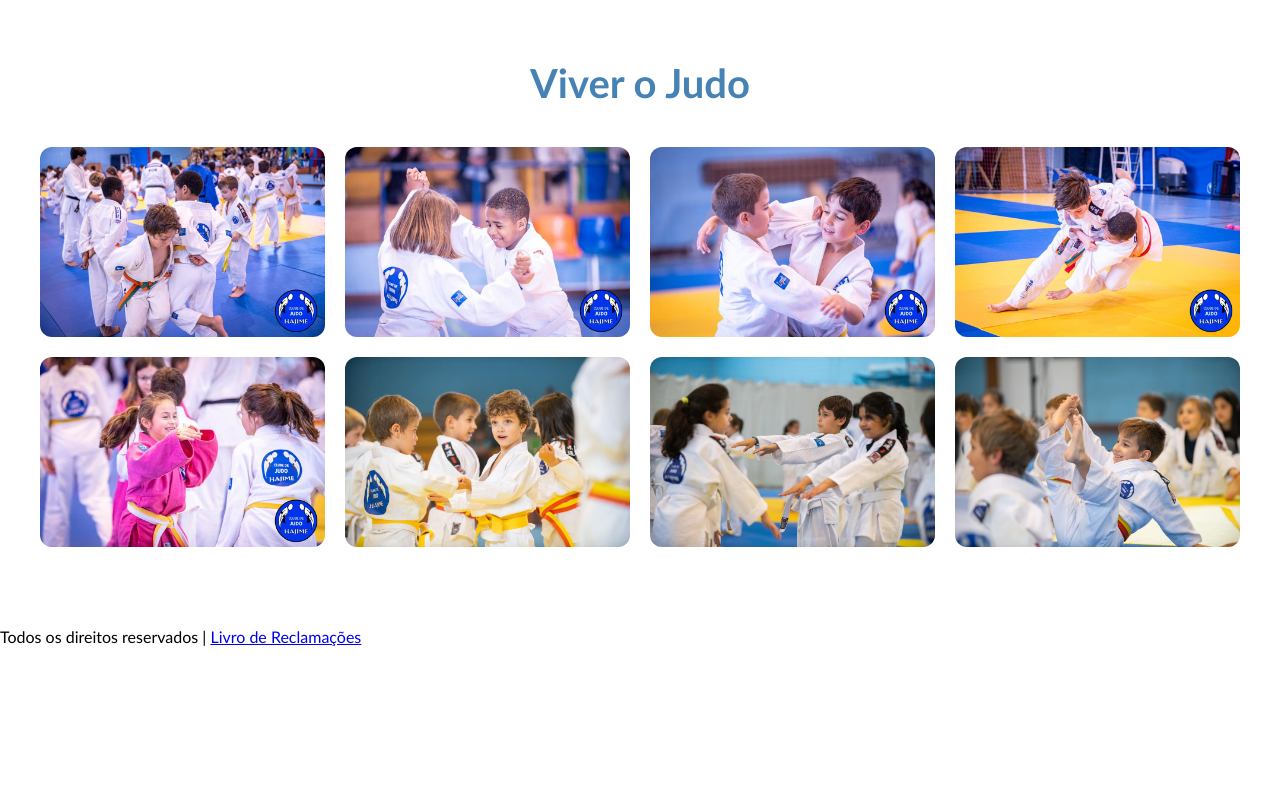
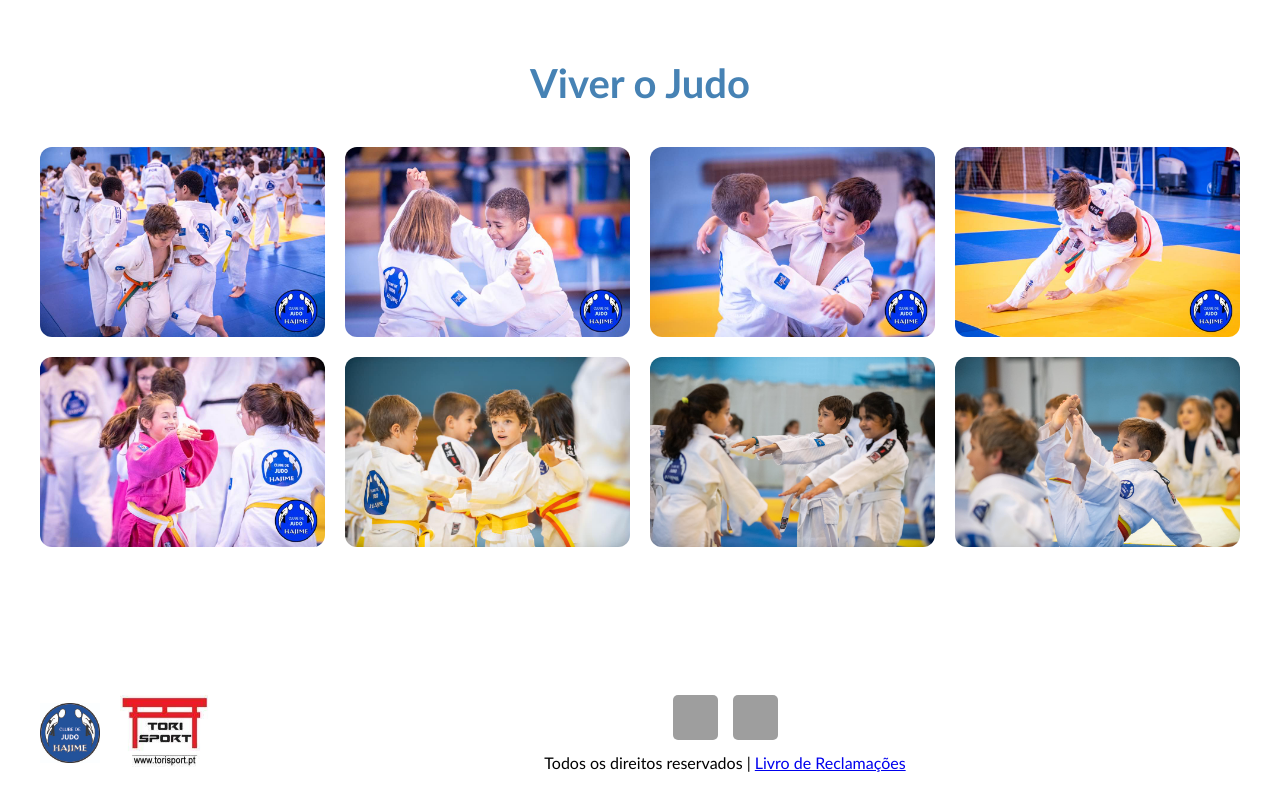
Before and after one commit to AndreSilva1608/clubeHajime, a plain HTML site: page index.html in a window 1280 px wide. Shown: the part 2745-3545 px from the top of the page. Before the commit the page ends 3391 px from the top, so only its background shows below. Drawn offline with Linux system fonts and the light colour scheme; grey boxes are pictures that could not be loaded.

Commit message:
footer updated

```diff
--- a/index.html
+++ b/index.html
@@ -158,9 +158,32 @@
 </main>
 
 <footer>
-  <p>Todos os direitos reservados |
-     <a href="https://www.livroreclamacoes.pt/Pedido/Reclamacao" target="_blank">Livro de Reclamações</a>
-  </p>
+  <!-- Torisport à esquerda -->
+  <div class="footer-logos">
+
+      <img src="images/Hajime-logo-tudo-branco.jpg" alt="Clube de Judo Hajime" class="club-logo">
+
+    <a href="https://www.lojatorisport.pt/" target="_blank">
+    <img src="images/torisport.jpg" alt="Torisport" class="torisport-logo">
+    </a>
+  </div>
+
+  <!-- Conteúdo central -->
+  <div class="footer-center">
+    <div class="social-links">
+      <a href="https://www.facebook.com/profile.php?id=100042616491458&locale=pt_PT" target="_blank">
+        <img src="images/facebook.png" alt="Facebook" class="social-icon">
+      </a>
+      <a href="https://www.instagram.com/clubedejudohajime/" target="_blank">
+        <img src="images/instagram.png" alt="Instagram" class="social-icon">
+      </a>
+    </div>
+    <p>
+      Todos os direitos reservados |
+      <a href="https://www.livroreclamacoes.pt/Pedido/Reclamacao" target="_blank">Livro de Reclamações</a>
+    </p>
+  </div>
 </footer>
+
 </body>
 </html>
--- a/styles.css
+++ b/styles.css
@@ -371,6 +371,59 @@ main {
 .gallery-item:hover {
   box-shadow: 0 8px 20px rgba(0, 0, 0, 0.3);
 }
+footer {
+  display: flex;
+  align-items: center;
+  background-color: white;
+  padding: 20px 40px;
+  margin-top: 40px;
+}
+
+.footer-logos {
+  display: flex;
+  align-items: center;
+  gap: 20px; /* espaço entre os dois logos */
+}
+
+.torisport-logo {
+  width: 90px;
+  height: auto;
+  border-radius: 5px;
+}
+
+.club-logo {
+  width: 60px; /* ajusta conforme necessário */
+  height: auto;
+}
+
+.footer-center {
+  flex: 1;
+  text-align: center;
+}
+
+.footer-center p {
+  margin-top: 10px;
+}
+
+.social-links {
+  display: flex;
+  justify-content: center;
+  gap: 15px;
+  margin-bottom: 10px;
+}
+
+.social-icon {
+  width: 45px;
+  height: 45px;
+  border-radius: 5px;
+  transition: transform 0.3s;
+}
+
+.social-icon:hover {
+  transform: scale(1.1);
+}
+
+
 
 /* Responsividade para a galeria */
 @media (max-width: 768px) {
```
Also changed, not shown: images/torisport.jpg (added), 2 other files.
